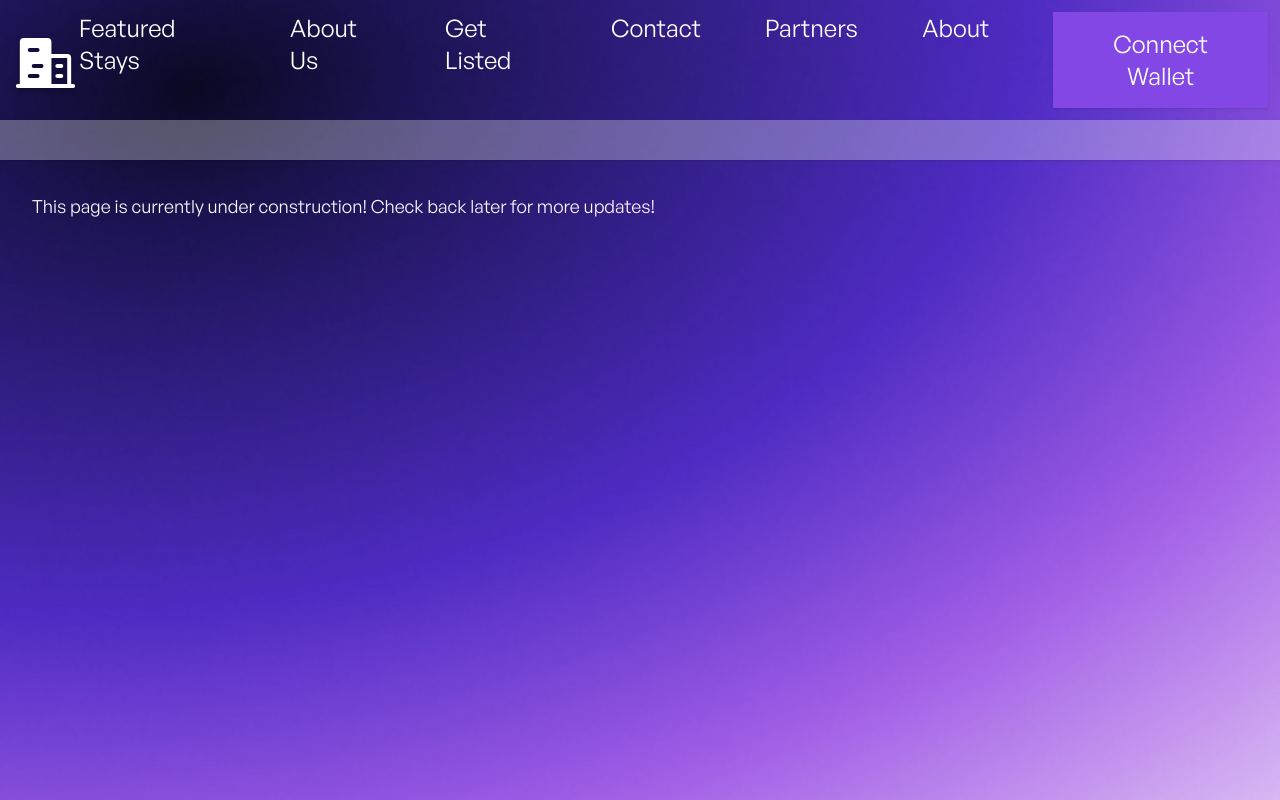
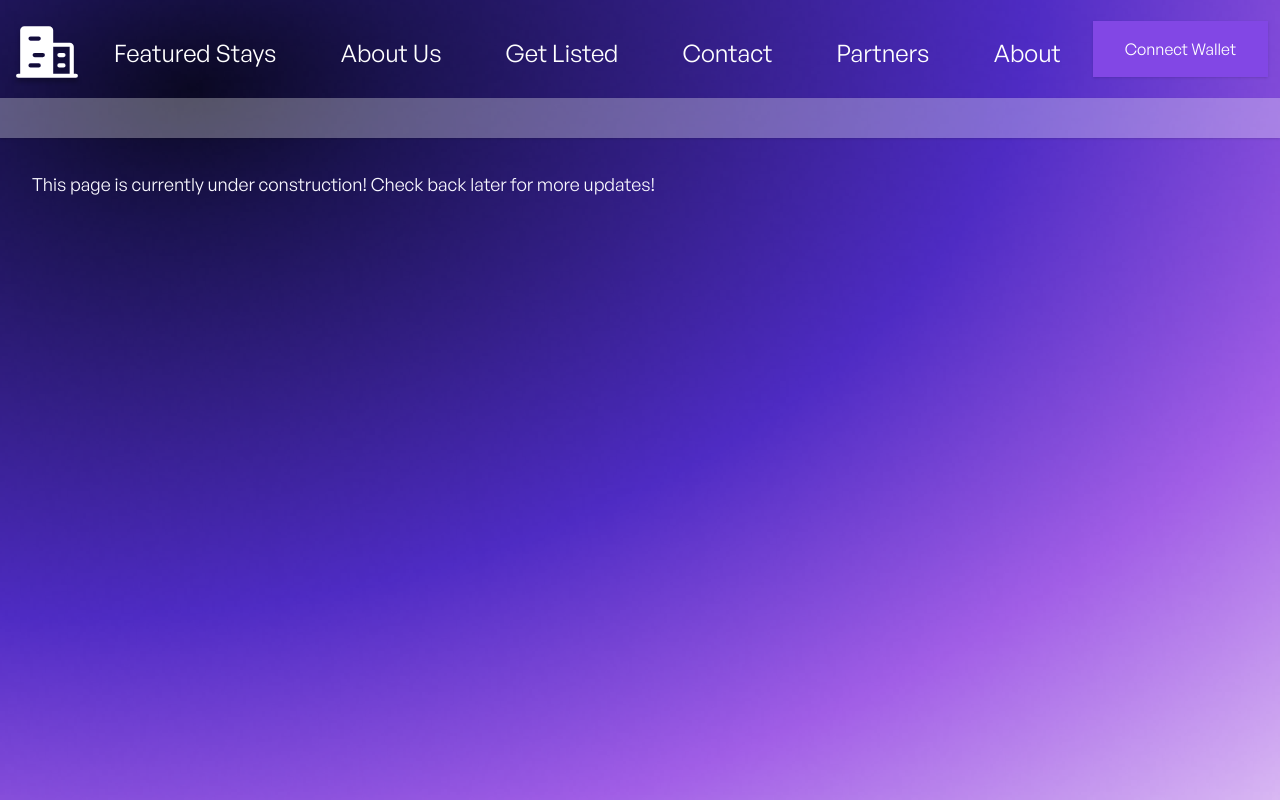
Before and after one commit to mejia-b/leisure, a React (Create React App) app: page / in a window 1280 px wide. Built offline with nearby package versions, Linux system fonts and the light colour scheme.

Commit message:
Moved connect wallet btn

```diff
--- a/src/App.js
+++ b/src/App.js
@@ -1,5 +1,4 @@
 import Navbar from './components/Navbar';
-import Walletbtn from './components/Walletbtn';
 
 function App() {
 	return (
--- a/src/components/Navbar.jsx
+++ b/src/components/Navbar.jsx
@@ -4,8 +4,6 @@ import Walletbtn from './Walletbtn';
 
 function Navbar() {
 	return (
-		// <div>Navbar</div>
-
 		<nav className='relative container mx-auto  p-3'>
 			{/* flex container */}
 			<div className='flex items-center justify-between'>
@@ -14,13 +12,15 @@ function Navbar() {
 					<img src={Logo} alt='logo' />
 				</div>
 				{/* Menu items */}
-				<div className='hidden md:flex space-x-16 text-white text-2xl'>
+				<div className='hidden md:flex space-x-16 mt-2 text-white text-2xl'>
 					<a href='#'>Featured Stays</a>
 					<a href='#'>About Us</a>
 					<a href='#'>Get Listed</a>
 					<a href='#'>Contact</a>
 					<a href='#'>Partners</a>
 					<a href='#'>About</a>
+				</div>
+				<div>
 					<Walletbtn />
 				</div>
 				{/* <p className="ml-2 text-3xl text-[#331684] font-['GeneralSans-Semibold']">
```
